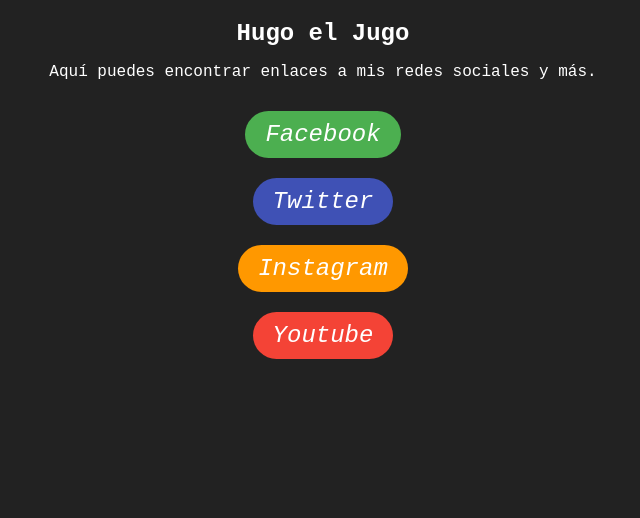
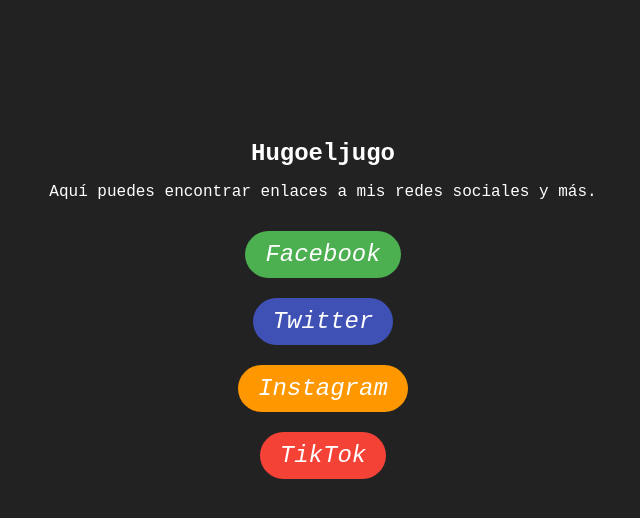
Before and after one commit to hugoeljugo/Website, a plain HTML site: page index.html in a window 1280 px wide. Shown: the whole page, without its empty margins (317-957 px from the left). Drawn offline with Linux system fonts and the light colour scheme.

Commit message:
fix: format

```diff
--- a/index.html
+++ b/index.html
@@ -8,13 +8,13 @@
 </head>
 <body>
   <div class="container">
-    <h1>Hugo el Jugo</h1>
+    <h1>Hugoeljugo</h1>
     <p>Aquí puedes encontrar enlaces a mis redes sociales y más.</p>
     <ul class="social-links">
       <li><a href="https://www.facebook.com/hugoeljugo"><i class="fa fa-facebook">Facebook</i></a></li>
       <li><a href="https://www.twitter.com/hugoeljugo"><i class="fa fa-twitter">Twitter</i></a></li>
-      <li><a href="https://www.instagram.com/hugoeljugo"><i class="fa fa-instagram">Instagram</i></a></li>
-      <li><a href="https://www.youtube.com/hugoeljugo"><i class="fa fa-youtube">Youtube</i></a></li>
+      <li><a href="https://www.instagram.com/hugoeljugo_oficial/"><i class="fa fa-instagram">Instagram</i></a></li>
+      <li><a href="https://www.tiktok.com/@hugoeljugo_oficial"><i class="fa fa-youtube">TikTok</i></a></li>
     </ul>
   </div>
 </body>
--- a/style.css
+++ b/style.css
@@ -1,5 +1,8 @@
 body {
   background-color: #222; /* Dark background color */
+  background-image: image("background.jpg");
+  background-size: cover;
+  background-repeat: no-repeat;
   color: #fff; /* White text color */
   font-family: 'Courier New', Courier, monospace;
   margin: 0;
@@ -14,7 +17,7 @@
 
 h1 {
   font-size: 24px;
-  margin-top: 0;
+  margin-top: 15%;
 }
 
 p {
@@ -34,6 +37,7 @@
 
 .social-links li {
   margin: 10px 0; /* Add vertical spacing between bubbles */
+  width: 33%;
 }
 
 .social-links li a {
```
Also changed, not shown: background.jpg (added).
